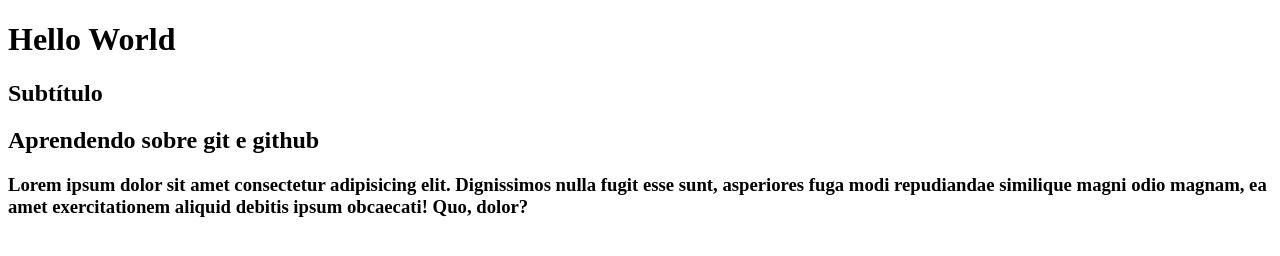
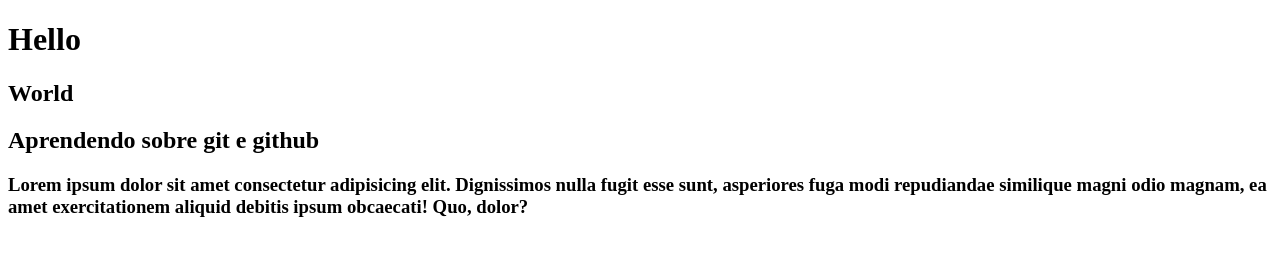
Before and after one commit to MauroLucasSouza1150/curso-git, a plain HTML site: page index.html in a window 1280 px wide. Drawn offline with Linux system fonts and the light colour scheme.

Commit message:
[OUTRO DEV] =  Update index.html

```diff
--- a/index.html
+++ b/index.html
@@ -6,8 +6,8 @@
     <title>Corrigindo</title>
 </head>
 <body>
-    <h1>Hello World</h1>
-    <h2>Subtítulo</h2>
+    <h1>Hello</h1>
+    <h2>World</h2>
     <h2>Aprendendo sobre git e github</h2>
     <h3>Lorem ipsum dolor sit amet consectetur adipisicing elit. Dignissimos nulla fugit esse sunt, asperiores fuga modi repudiandae similique magni odio magnam, ea amet exercitationem aliquid debitis ipsum obcaecati! Quo, dolor?</h3>
 </body>
```
